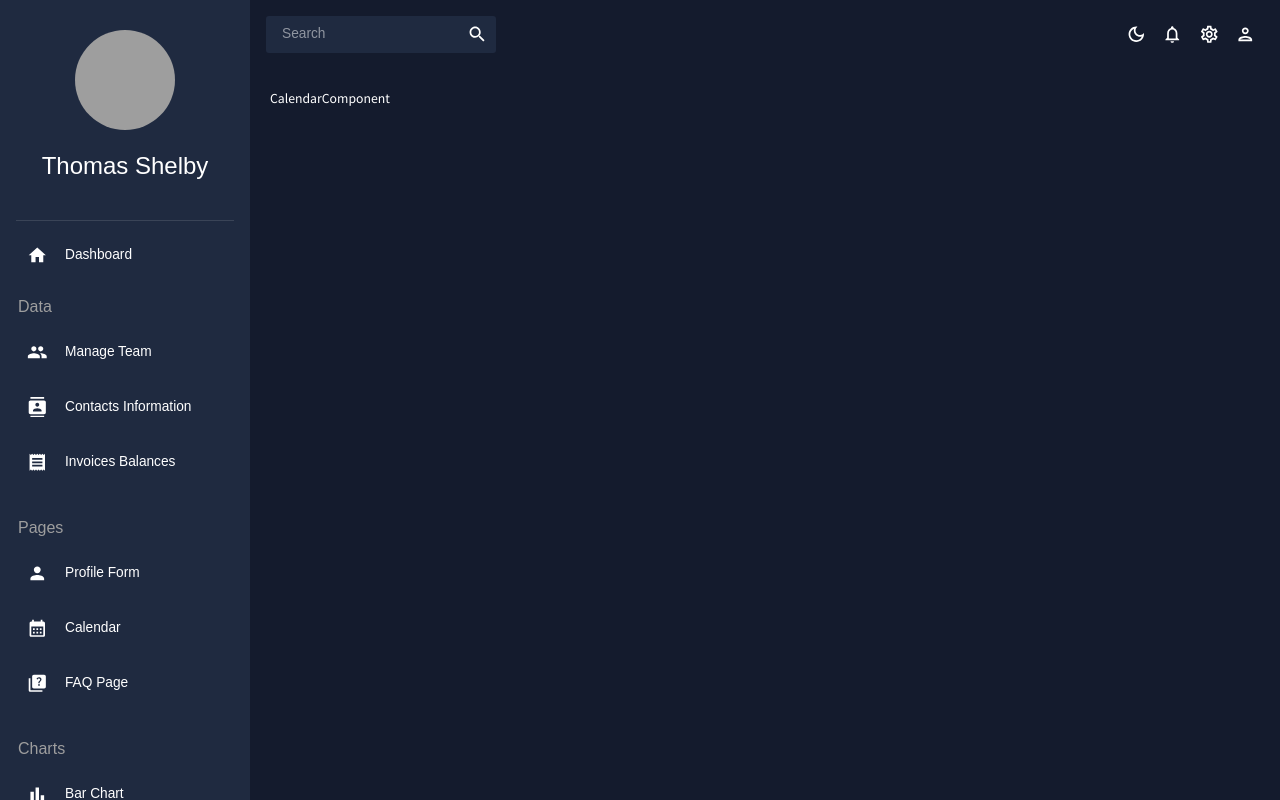
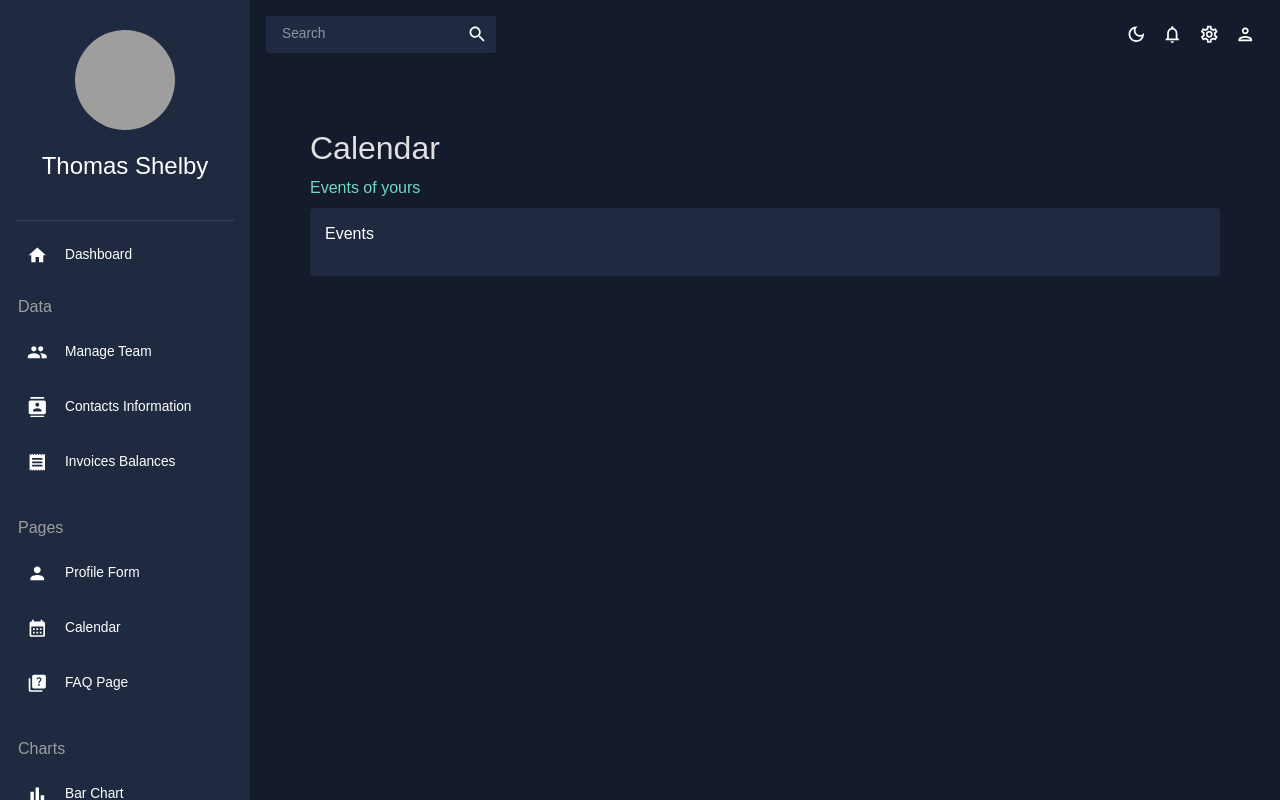
Before and after one commit to mprzybyl96/Admin-Dashboard-App, a React (Create React App) app: page /pages/calendar in a window 1280 px wide. Built offline with nearby package versions, Linux system fonts and the light colour scheme; grey boxes are pictures that could not be loaded.

Commit message:
initialized calendar page

```diff
--- a/package.json
+++ b/package.json
@@ -5,10 +5,10 @@
   "dependencies": {
     "@emotion/react": "^11.10.6",
     "@emotion/styled": "^11.10.6",
-    "@fullcalendar/core": "^6.1.4",
-    "@fullcalendar/daygrid": "^6.1.4",
+    "@fullcalendar/core": "^6.1.8",
+    "@fullcalendar/daygrid": "^6.1.8",
     "@fullcalendar/list": "^6.1.4",
-    "@fullcalendar/react": "^6.1.4",
+    "@fullcalendar/react": "^6.1.8",
     "@fullcalendar/timegrid": "^6.1.4",
     "@mui/icons-material": "^5.11.9",
     "@mui/material": "^5.11.10",
--- a/src/components/PagesComponents/CalendarComponent.tsx
+++ b/src/components/PagesComponents/CalendarComponent.tsx
@@ -1,7 +1,6 @@
-import React from 'react'
+import React from "react";
+import Calendar from "../../scenes/calendar";
 
 export const CalendarComponent = () => {
-  return (
-    <div>CalendarComponent</div>
-  )
-}
+  return <Calendar />;
+};
--- /dev/null
+++ b/src/scenes/calendar/index.tsx
@@ -0,0 +1,96 @@
+import React from "react";
+import { useState } from "react";
+import { CalendarApi, formatDate } from "@fullcalendar/core";
+import FullCalendar from "@fullcalendar/react"; // must go before plugins
+import dayGridPlugin from "@fullcalendar/daygrid"; // a plugin!
+import interactionPlugin from "@fullcalendar/list";
+import {
+  Box,
+  List,
+  ListItem,
+  ListItemText,
+  Typography,
+  useTheme,
+} from "@mui/material";
+import { tokens } from "../../theme";
+import { CalendarContext, DateComponent } from "@fullcalendar/core/internal";
+import { TitleComponent } from "../../components/TitleComponent";
+import { eventNames } from "process";
+
+const Calendar = () => {
+  const theme = useTheme();
+  const colors = tokens(theme.palette.mode);
+
+  const [currentEvents, setCurrentEvents] = useState<any>([]);
+
+  const handleDataClick = (selected: any) => {
+    const title = prompt("Please enter a new title for your event");
+    const calendarApi: CalendarApi = selected.view.calendar;
+
+    calendarApi.unselect();
+
+    if (title) {
+      calendarApi.addEvent({
+        id: `${selected.dateStr} - ${title}`,
+        title,
+        start: selected.startStr,
+        end: selected.endSte,
+        allDay: selected.AllDay,
+      });
+    }
+  };
+
+  const handleEventClick = (selected: any) => {
+    if (window.confirm("sure?")) {
+      selected.evnet.remove();
+    }
+  };
+
+  return (
+    <Box m="40px">
+      <TitleComponent
+        title={"Calendar"}
+        subtitle={"Events of yours"}
+      ></TitleComponent>
+      <Box sx={{ display: "flex", justifyContent: "space-between" }}>
+        <Box
+          flex="1 1 20%"
+          p="15px"
+          borderRadius="4px"
+          sx={{
+            backgroundColor: `${colors.primary[400]}`,
+          }}
+        >
+          <Typography variant="h5">Events</Typography>
+          <List>
+            {currentEvents.map((next: any) => {
+              <ListItem
+                key={next.id}
+                sx={{
+                  backgroundColor: colors.greenAccent[500],
+                  m: "10px 0",
+                  borderRadius: "2px",
+                }}
+              >
+                <ListItemText
+                  primary={next.title}
+                  secondary={
+                    <Typography>
+                      {formatDate(next.start, {
+                        year: "numeric",
+                        month: "short",
+                        day: "numeric",
+                      })}
+                    </Typography>
+                  }
+                />
+              </ListItem>;
+            })}
+          </List>
+        </Box>
+      </Box>
+    </Box>
+  );
+};
+
+export default Calendar;
--- a/src/scenes/form/index.tsx
+++ b/src/scenes/form/index.tsx
@@ -107,7 +107,7 @@ const Form = () => {
                 handleChange={handleChange}
               />
             </Box>
-            <Box display="flex" justifyContent="end" mt="20px">
+            <Box display="flex" justifyContent="end" mt="40px">
               <Button type="submit" color="secondary" variant="contained">
                 Create New User
               </Button>
```
Also changed, not shown: 1 other file (tests, documents, lock files or other folders).
